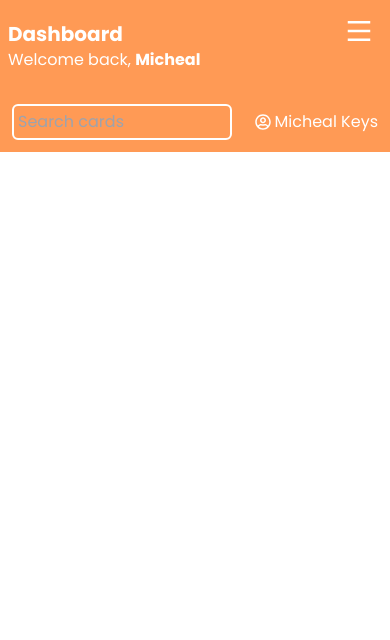
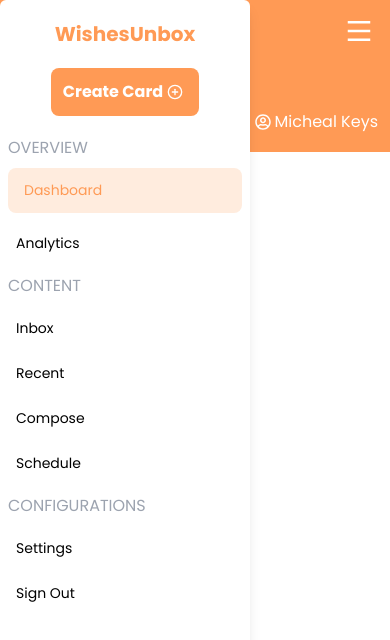
Before and after one commit to Build-Bridge/WishesUnbox, a React (Vite) app: page /dashboard in a window 390 px wide. Shown: the top 640 px of the page. Built offline with nearby package versions, Linux system fonts and the light colour scheme; a web font is replaced by a local one.

Commit message:
Responsiveness sidebar

```diff
--- a/src/components/Dashboard/Sidebar.jsx
+++ b/src/components/Dashboard/Sidebar.jsx
@@ -1,11 +1,35 @@
-import React from "react";
+import React, { useEffect } from "react";
 import { FiPlusCircle } from "react-icons/fi";
 import { sidebarLinks } from "../../constants/index";
 import { NavLink } from "react-router-dom";
 import { useStateContext } from "../../contexts/ContextProvider";
 
 export const Sidebar = () => {
-  const { activeMenu } = useStateContext();
+  const { activeMenu, setActiveMenu, screenSize, setScreenSize } =
+    useStateContext();
+
+  useEffect(() => {
+    const handleResize = () => setScreenSize(window.innerWidth);
+
+    window.addEventListener("resize", handleResize);
+
+    return () => window.removeEventListener("resize", handleResize);
+  }, []);
+
+  useEffect(() => {
+    if (screenSize <= 768) {
+      setActiveMenu(false);
+    } else {
+      setActiveMenu(true);
+    }
+  }, [screenSize]);
+
+  const handleCloseSidebar = () => {
+    if (activeMenu && screenSize <= 768) {
+      setActiveMenu(false);
+    }
+  };
+
   const activeLink =
     "flex items-center gap-5 pl-4 p-3 bg-[#FFECDE] rounded-lg text-primary text-md m-2";
   const normalLink =
@@ -70,7 +94,9 @@
                   <NavLink
                     to={`/${link.name}`}
                     key={link.name}
-                    onClick={() => {}}
+                    onClick={() => {
+                      handleCloseSidebar;
+                    }}
                     className={({ isActive }) =>
                       isActive ? activeLink : normalLink
                     }
--- a/src/contexts/ContextProvider.jsx
+++ b/src/contexts/ContextProvider.jsx
@@ -4,12 +4,15 @@
 
 export const ContextProvider = ({ children }) => {
   const [activeMenu, setActiveMenu] = useState(false);
+  const [screenSize, setScreenSize] = useState(undefined);
 
   return (
     <StateContext.Provider
       value={{
         activeMenu,
         setActiveMenu,
+        screenSize,
+        setScreenSize,
       }}
     >
       {children}
--- a/src/sections/Dashboard.jsx
+++ b/src/sections/Dashboard.jsx
@@ -4,7 +4,6 @@
 import { useStateContext } from "../contexts/ContextProvider";
 
 export const Dashboard = () => {
-  const width = window.innerWidth;
   const { setActiveMenu } = useStateContext();
 
   return (
```
